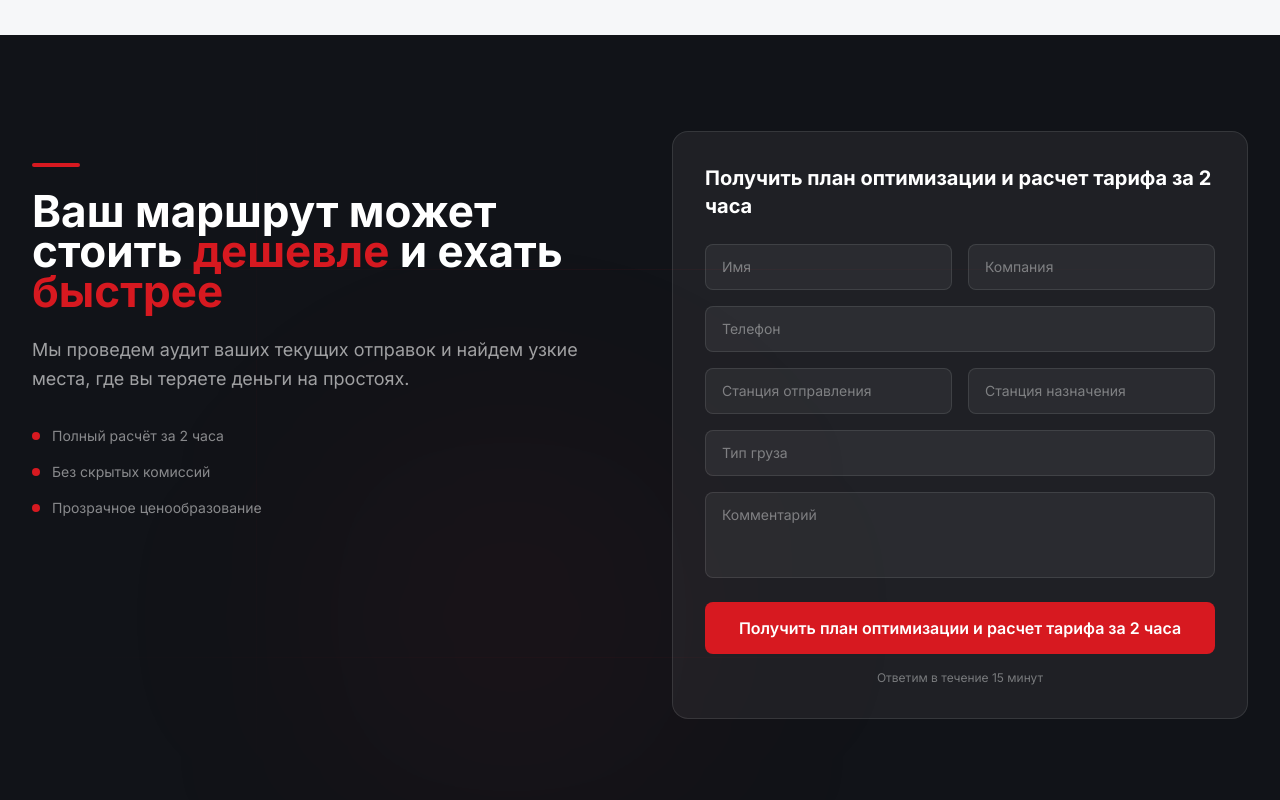
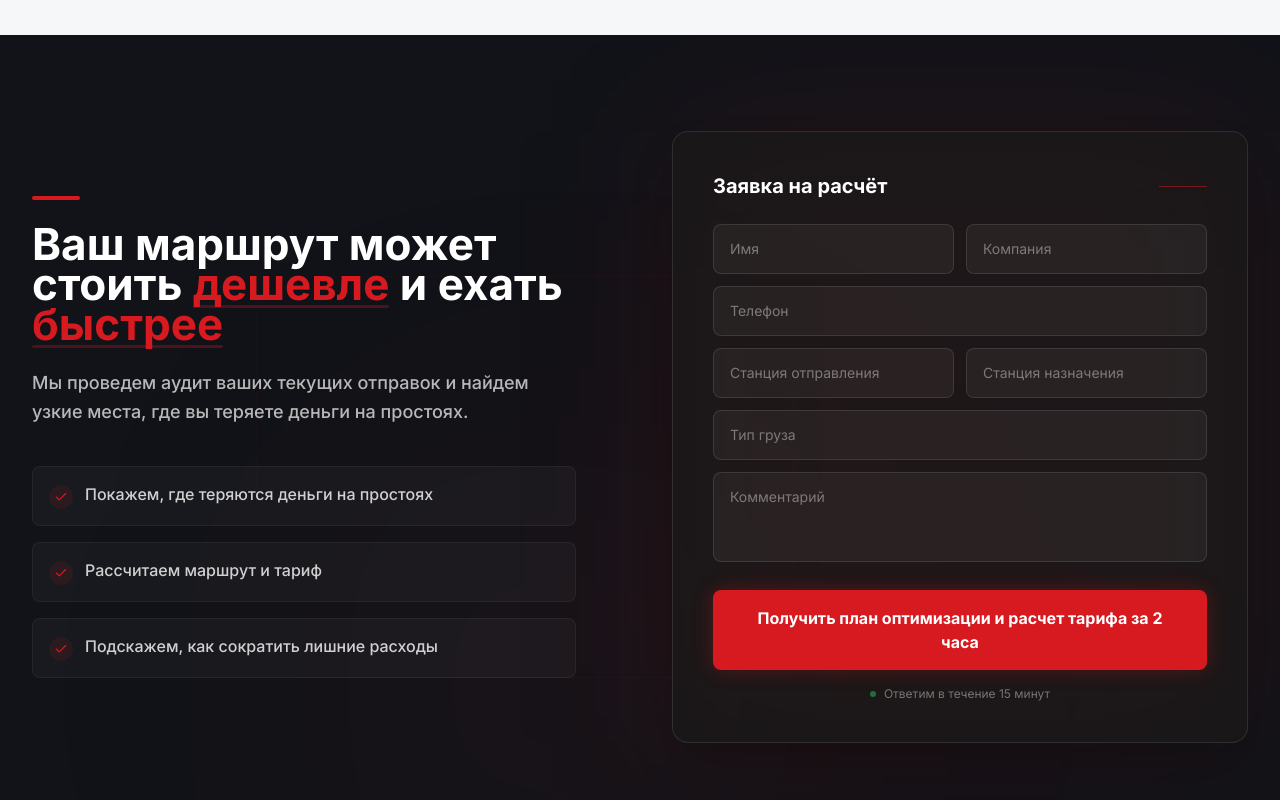
Before and after one commit to matteimikeska49-bot/gkp, a React (Vite) app: page / in a window 1280 px wide. Shown: the part 7300-8100 px from the top of the page. Built offline with nearby package versions, Linux system fonts and the light colour scheme.

Commit message:
refactor: strengthen final cta section

```diff
--- a/src/sections/CTASection.jsx
+++ b/src/sections/CTASection.jsx
@@ -1,4 +1,5 @@
 import { useState } from 'react';
+import { CheckIcon } from '../components/ui/Icons';
 
 export default function CTASection() {
   const [formData, setFormData] = useState({
@@ -22,62 +23,76 @@ export default function CTASection() {
 
   return (
     <section id="contact" className="relative bg-graphite section-padding overflow-hidden">
-      {/* Decorative elements */}
+      {/* Decorative Technical Background */}
       <div className="absolute inset-0 pointer-events-none">
         <div className="absolute top-[30%] left-0 w-full h-px rail-line-h opacity-[0.06]" />
-        <div className="absolute bottom-[20%] left-0 w-full h-px rail-line-h opacity-[0.04]" />
-        <div className="absolute top-0 left-[20%] w-px h-full rail-line-v opacity-[0.03]" />
-        <div className="absolute top-1/2 left-1/4 w-96 h-96 bg-accent/5 rounded-full blur-[120px]" />
+        <div className="absolute bottom-[20%] left-0 w-full h-px rail-line-h opacity-[0.06]" />
+        <div className="absolute top-0 left-[20%] w-px h-full rail-line-v opacity-[0.04]" />
+        <div className="absolute top-1/2 left-1/4 w-[500px] h-[500px] bg-accent/5 rounded-full blur-[140px]" />
       </div>
 
       <div className="container-main relative z-10 reveal-up">
-        <div className="grid grid-cols-1 lg:grid-cols-2 gap-10 lg:gap-16 items-start">
+        <div className="grid grid-cols-1 lg:grid-cols-12 gap-10 lg:gap-16 items-center">
+
           {/* Left: Content */}
-          <div className="lg:pt-8">
+          <div className="lg:col-span-6 lg:pr-8">
             <div className="accent-line mb-6" />
             <h2 className="text-3xl md:text-4xl lg:text-[2.75rem] font-bold text-white leading-tight mb-6">
               Ваш маршрут может стоить{' '}
-              <span className="text-accent">дешевле</span> и ехать{' '}
-              <span className="text-accent">быстрее</span>
+              <span className="text-accent relative inline-block">
+                дешевле
+                <div className="absolute -bottom-1 left-0 w-full h-[3px] bg-accent/30 rounded-full" />
+              </span>{' '}
+              и ехать{' '}
+              <span className="text-accent relative inline-block">
+                быстрее
+                <div className="absolute -bottom-1 left-0 w-full h-[3px] bg-accent/30 rounded-full" />
+              </span>
             </h2>
 
-            <p className="text-white/60 text-lg leading-relaxed mb-8">
-              Мы проведем аудит ваших текущих отправок и найдем узкие места, где вы теряете деньги
-              на простоях.
+            <p className="text-white/70 text-lg leading-relaxed mb-10 font-medium">
+              Мы проведем аудит ваших текущих отправок и найдем узкие места, где вы теряете деньги на простоях.
             </p>
 
-            {/* Trust indicators */}
+            {/* Checklist / Thesis */}
             <div className="space-y-4">
-              <div className="flex items-center gap-3">
-                <div className="w-2 h-2 bg-accent rounded-full" />
-                <span className="text-white/50 text-sm">Полный расчёт за 2 часа</span>
+              {[
+                'Покажем, где теряются деньги на простоях',
+                'Рассчитаем маршрут и тариф',
+                'Подскажем, как сократить лишние расходы',
+              ].map((text, idx) => (
+                <div key={idx} className="flex items-start gap-3 bg-white/[0.03] border border-white/5 rounded-lg p-4 transition-colors hover:bg-white/[0.05]">
+                  <div className="flex-shrink-0 w-6 h-6 rounded-full bg-accent/10 flex items-center justify-center mt-0.5">
+                    <CheckIcon className="w-3.5 h-3.5 text-accent" />
                   </div>
-              <div className="flex items-center gap-3">
-                <div className="w-2 h-2 bg-accent rounded-full" />
-                <span className="text-white/50 text-sm">Без скрытых комиссий</span>
+                  <span className="text-white/80 text-base font-medium leading-snug">{text}</span>
                 </div>
-              <div className="flex items-center gap-3">
-                <div className="w-2 h-2 bg-accent rounded-full" />
-                <span className="text-white/50 text-sm">Прозрачное ценообразование</span>
-              </div>
+              ))}
             </div>
           </div>
 
           {/* Right: Form */}
-          <div className="bg-white/[0.06] backdrop-blur-md border border-white/10 rounded-2xl p-6 md:p-8">
-            <h3 className="text-white font-bold text-xl mb-6">
-              Получить план оптимизации и расчет тарифа за 2 часа
+          <div className="lg:col-span-6 relative">
+            {/* Form Glow */}
+            <div className="absolute inset-0 bg-accent/10 rounded-3xl blur-[80px] pointer-events-none" />
+
+            <div className="relative bg-[#1A1A1A]/80 backdrop-blur-xl border border-white/10 rounded-2xl p-6 md:p-10 shadow-2xl">
+              <div className="mb-6 flex items-center justify-between">
+                <h3 className="text-white font-bold text-xl">
+                  Заявка на расчёт
                 </h3>
+                <div className="w-12 h-px bg-accent/50" />
+              </div>
 
-            <form onSubmit={handleSubmit} className="space-y-4">
-              <div className="grid grid-cols-1 sm:grid-cols-2 gap-4">
+              <form onSubmit={handleSubmit} className="space-y-3">
+                <div className="grid grid-cols-1 sm:grid-cols-2 gap-3">
                   <input
                     type="text"
                     name="name"
                     placeholder="Имя"
                     value={formData.name}
                     onChange={handleChange}
-                  className="form-input-dark text-sm py-3"
+                    className="form-input-dark text-sm py-3.5"
                   />
                   <input
                     type="text"
@@ -85,7 +100,7 @@ export default function CTASection() {
                     placeholder="Компания"
                     value={formData.company}
                     onChange={handleChange}
-                  className="form-input-dark text-sm py-3"
+                    className="form-input-dark text-sm py-3.5"
                   />
                 </div>
 
@@ -95,17 +110,17 @@ export default function CTASection() {
                   placeholder="Телефон"
                   value={formData.phone}
                   onChange={handleChange}
-                className="w-full bg-white/[0.06] border border-white/10 rounded-lg px-4 py-3 text-white placeholder:text-white/40 text-sm focus:outline-none focus:border-accent/50 transition-colors"
+                  className="form-input-dark text-sm py-3.5 w-full"
                 />
 
-              <div className="grid grid-cols-1 sm:grid-cols-2 gap-4">
+                <div className="grid grid-cols-1 sm:grid-cols-2 gap-3">
                   <input
                     type="text"
                     name="stationFrom"
                     placeholder="Станция отправления"
                     value={formData.stationFrom}
                     onChange={handleChange}
-                  className="form-input-dark text-sm py-3"
+                    className="form-input-dark text-sm py-3.5"
                   />
                   <input
                     type="text"
@@ -113,7 +128,7 @@ export default function CTASection() {
                     placeholder="Станция назначения"
                     value={formData.stationTo}
                     onChange={handleChange}
-                  className="form-input-dark text-sm py-3"
+                    className="form-input-dark text-sm py-3.5"
                   />
                 </div>
 
@@ -123,7 +138,7 @@ export default function CTASection() {
                   placeholder="Тип груза"
                   value={formData.cargoType}
                   onChange={handleChange}
-                className="w-full bg-white/[0.06] border border-white/10 rounded-lg px-4 py-3 text-white placeholder:text-white/40 text-sm focus:outline-none focus:border-accent/50 transition-colors"
+                  className="form-input-dark text-sm py-3.5 w-full"
                 />
 
                 <textarea
@@ -132,21 +147,25 @@ export default function CTASection() {
                   rows={3}
                   value={formData.comment}
                   onChange={handleChange}
-                className="form-input-dark text-sm py-3 resize-none"
+                  className="form-input-dark text-sm py-3.5 resize-none w-full"
                 />
 
+                <div className="pt-2">
                   <button
                     type="submit"
-                className="w-full btn-primary py-3.5 text-base font-semibold"
+                    className="w-full btn-primary py-4 text-base font-bold shadow-[0_0_20px_rgba(215,25,32,0.3)] hover:shadow-[0_0_30px_rgba(215,25,32,0.5)] transition-all duration-300"
                   >
                     Получить план оптимизации и расчет тарифа за 2 часа
                   </button>
-            </form>
-
-            <p className="text-white/40 text-xs text-center mt-4">
+                  <p className="text-white/40 text-xs text-center mt-4 flex items-center justify-center gap-2">
+                    <span className="w-1.5 h-1.5 bg-green-500 rounded-full animate-pulse" />
                     Ответим в течение 15 минут
                   </p>
                 </div>
+              </form>
+            </div>
+          </div>
+
         </div>
       </div>
     </section>
```
Lines whose indentation alone changed are shown as unchanged.
